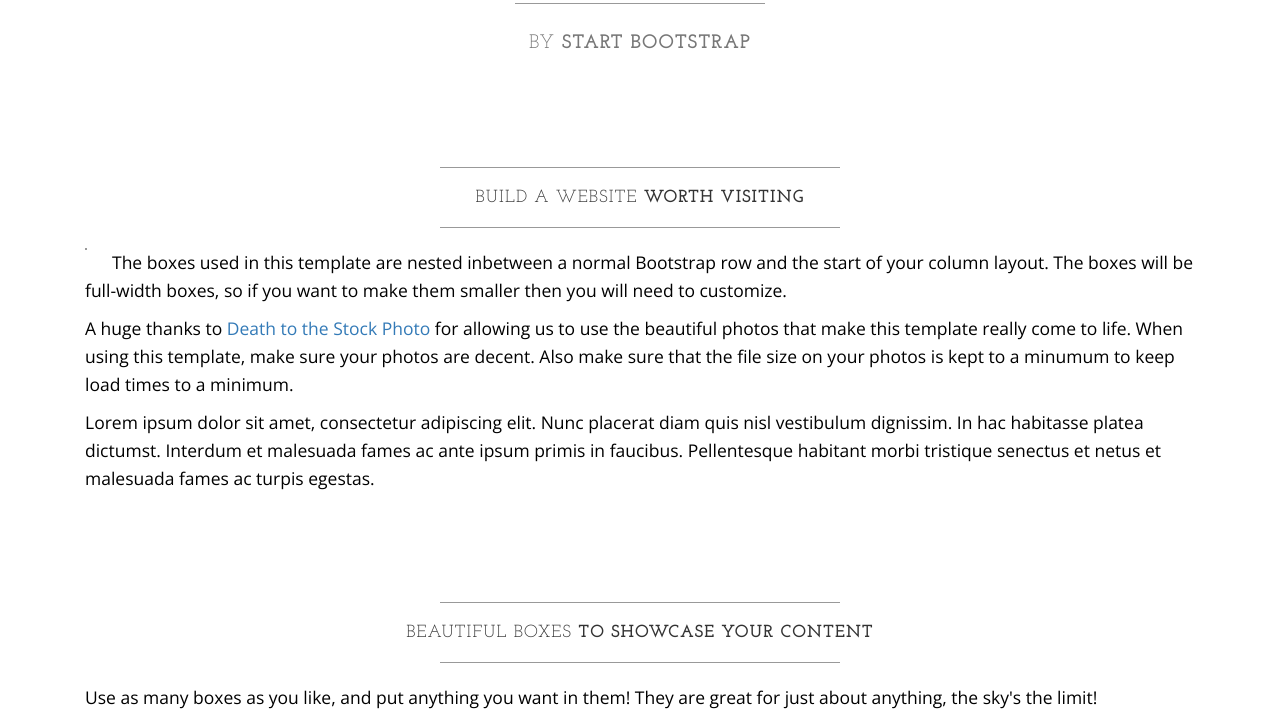
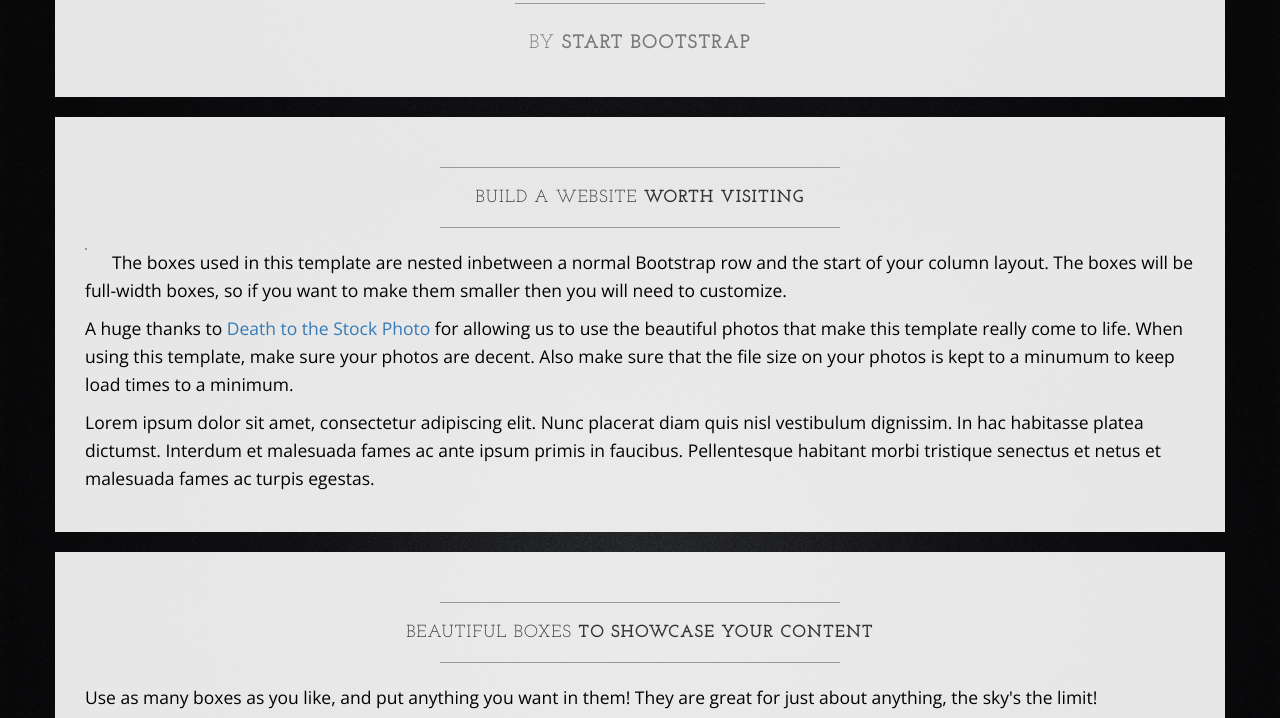
Before and after one commit to trilliumzuljin/Trillium-Page, a plain HTML site: page index.html in a window 1280 px wide. Shown: the part 623-1341 px from the top of the page. Drawn offline with nearby package versions, Linux system fonts and the light colour scheme.

Commit message:
Background

```diff
--- a/assets/css/trillium.css
+++ b/assets/css/trillium.css
@@ -6,7 +6,8 @@
 
 body {
     font-family: "Open Sans","Helvetica Neue",Helvetica,Arial,sans-serif;
-    background: url('../img/bg.jpg') no-repeat center center fixed;
+    /*background: url('../img/bg.jpg') no-repeat center center fixed;*/
+    background: url('../images/background.jpg') no-repeat center center fixed;
     -webkit-background-size: cover;
     -moz-background-size: cover;
     background-size: cover;
```
Also changed, not shown: assets/images/background.jpg (added).
